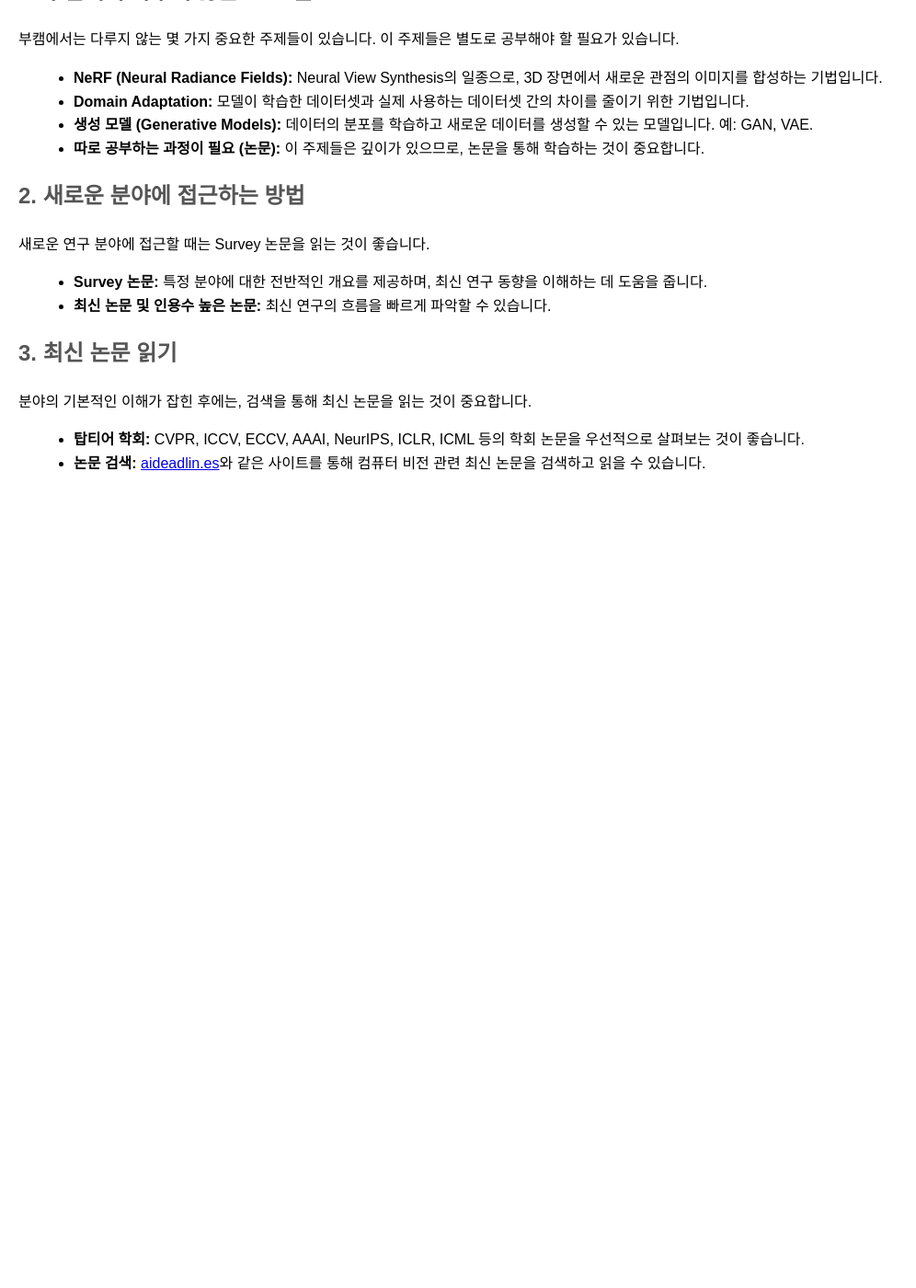
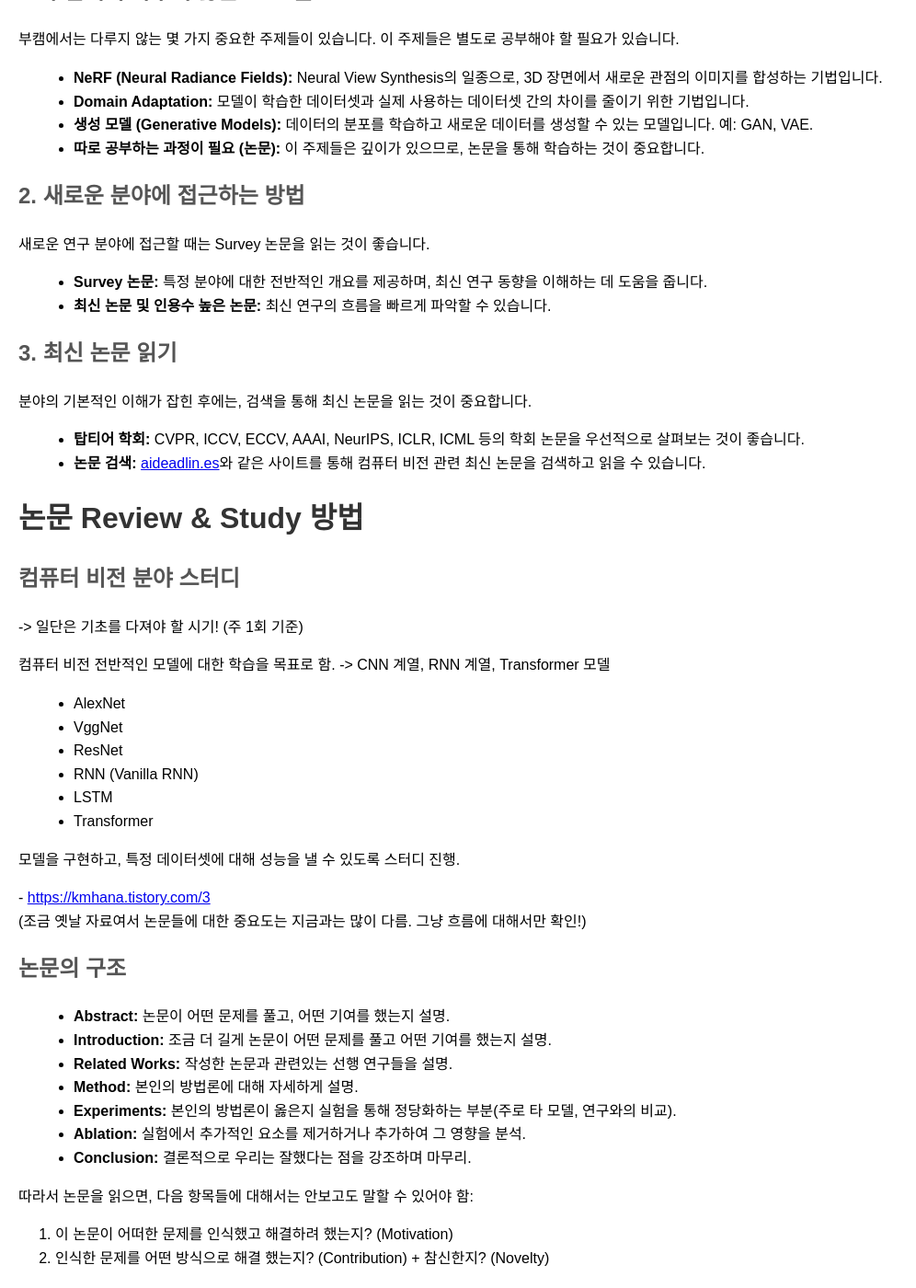
Before and after one commit to boyamie/boyamie.github.io, a Jekyll site: the page peer_session/day008.html, which Jekyll copies as it is, in a window 1280 px wide and 1400 px high, scrolled down 3286 px. Shown: the whole window at 92% size, without its empty margins (0-996 px from the left). Built offline with Jekyll 4.4.1, drawn with Linux system fonts in a browser that asks for light colours; before the commit the page ends 3822 px from its top, so only the background shows below that.

Commit message:
Update day008.html

```diff
--- a/peer_session/day008.html
+++ b/peer_session/day008.html
@@ -189,3 +189,43 @@ trainer.fit(model, train_dataloader)</code></pre>
     </ul>
 </body>
 </html>
+</head>
+<body>
+    <h1>논문 Review & Study 방법</h1>
+
+    <h2>컴퓨터 비전 분야 스터디</h2>
+    <p>-> 일단은 기초를 다져야 할 시기! (주 1회 기준)</p>
+
+    <p>컴퓨터 비전 전반적인 모델에 대한 학습을 목표로 함. -> CNN 계열, RNN 계열, Transformer 모델</p>
+    <ul>
+        <li>AlexNet</li>
+        <li>VggNet</li>
+        <li>ResNet</li>
+        <li>RNN (Vanilla RNN)</li>
+        <li>LSTM</li>
+        <li>Transformer</li>
+    </ul>
+    <p>모델을 구현하고, 특정 데이터셋에 대해 성능을 낼 수 있도록 스터디 진행.</p>
+    <p>
+        - <a href="https://kmhana.tistory.com/3" target="_blank">https://kmhana.tistory.com/3</a><br>
+        (조금 옛날 자료여서 논문들에 대한 중요도는 지금과는 많이 다름. 그냥 흐름에 대해서만 확인!)
+    </p>
+
+    <h2>논문의 구조</h2>
+    <ul>
+        <li><strong>Abstract:</strong> 논문이 어떤 문제를 풀고, 어떤 기여를 했는지 설명.</li>
+        <li><strong>Introduction:</strong> 조금 더 길게 논문이 어떤 문제를 풀고 어떤 기여를 했는지 설명.</li>
+        <li><strong>Related Works:</strong> 작성한 논문과 관련있는 선행 연구들을 설명.</li>
+        <li><strong>Method:</strong> 본인의 방법론에 대해 자세하게 설명.</li>
+        <li><strong>Experiments:</strong> 본인의 방법론이 옳은지 실험을 통해 정당화하는 부분(주로 타 모델, 연구와의 비교).</li>
+        <li><strong>Ablation:</strong> 실험에서 추가적인 요소를 제거하거나 추가하여 그 영향을 분석.</li>
+        <li><strong>Conclusion:</strong> 결론적으로 우리는 잘했다는 점을 강조하며 마무리.</li>
+    </ul>
+
+    <p>따라서 논문을 읽으면, 다음 항목들에 대해서는 안보고도 말할 수 있어야 함:</p>
+    <ol>
+        <li>이 논문이 어떠한 문제를 인식했고 해결하려 했는지? (Motivation)</li>
+        <li>인식한 문제를 어떤 방식으로 해결 했는지? (Contribution) + 참신한지? (Novelty)</li>
+    </ol>
+</body>
+</html>
```
